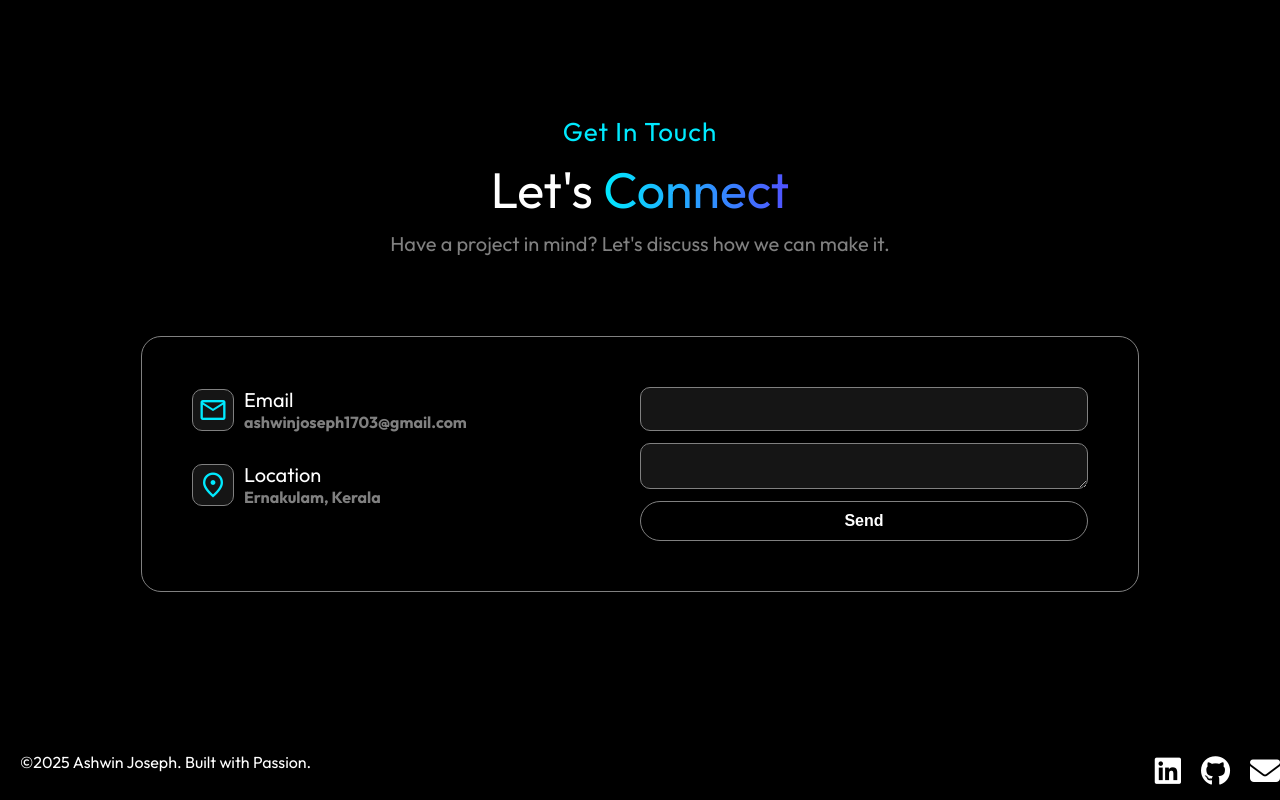
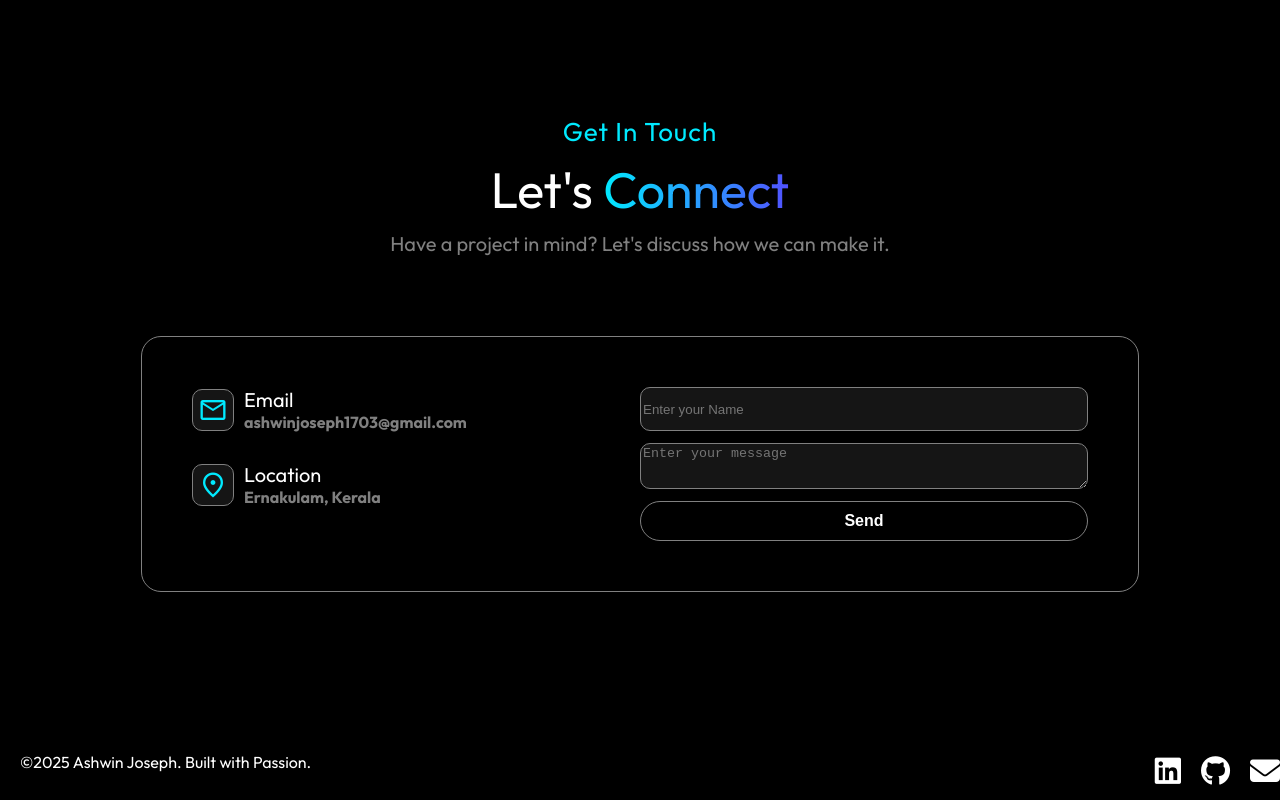
Before and after one commit to Ashwi17/portfolio, a React (Vite) app: page /#/ in a window 1280 px wide. Shown: the part 3080-3880 px from the top of the page. Built offline with nearby package versions, Linux system fonts and the light colour scheme.

Commit message:
Place Holder Update

```diff
--- a/src/pages/contact.jsx
+++ b/src/pages/contact.jsx
@@ -35,9 +35,9 @@ const Contact = () => {
             </div>
 
             <div className="contact-wrap2">
-              <form action="https://formsubmit.co/YOUR_EMAIL" method="POST">
-                <input type="text" name="name" required />
-                <textarea name="message" required></textarea>
+              <form action="https://formsubmit.co/ashwinjoseph1703@gmail.com" method="POST">
+                <input type="text" name="name" placeholder="Enter your Name" required />
+                <textarea name="message" placeholder="Enter your message" required></textarea>
                 <button type="submit">Send</button>
               </form>
             </div>
```
